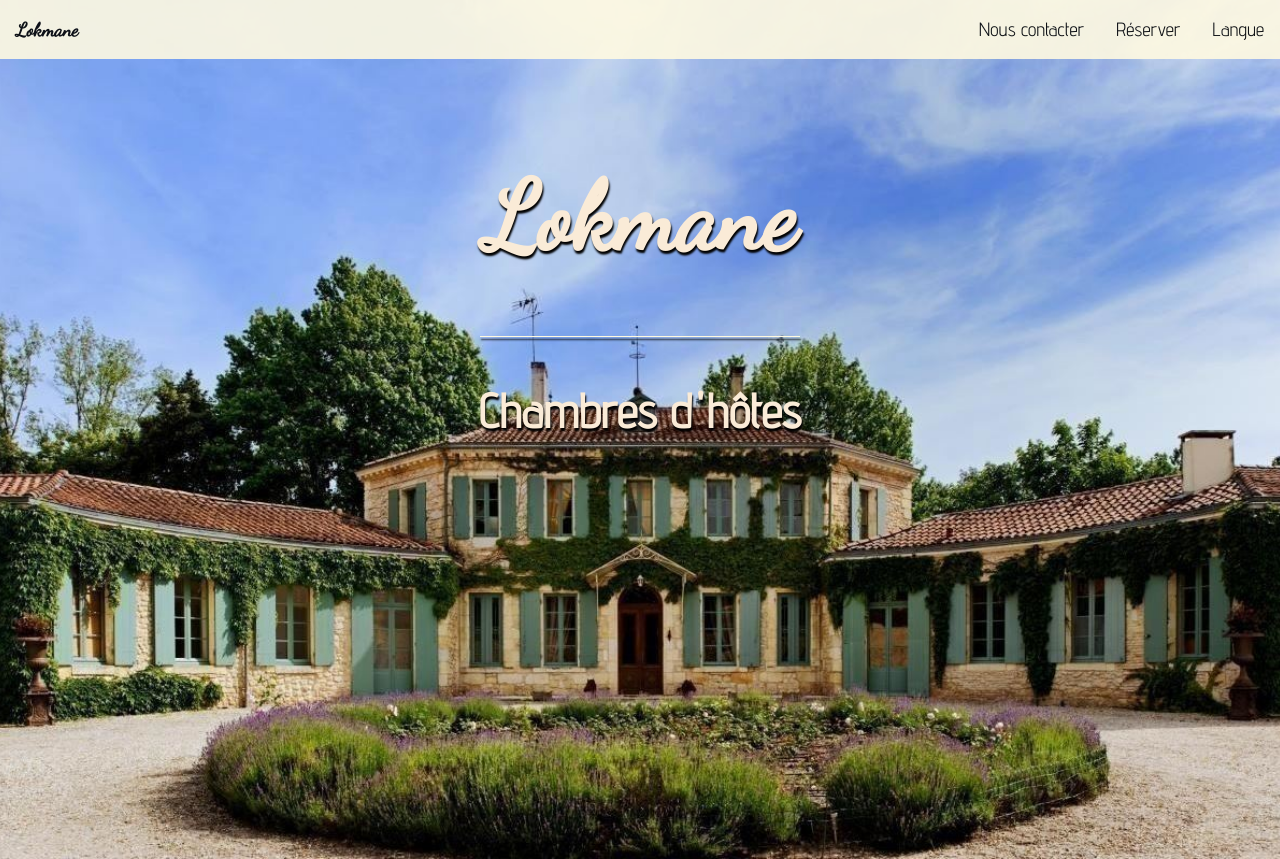
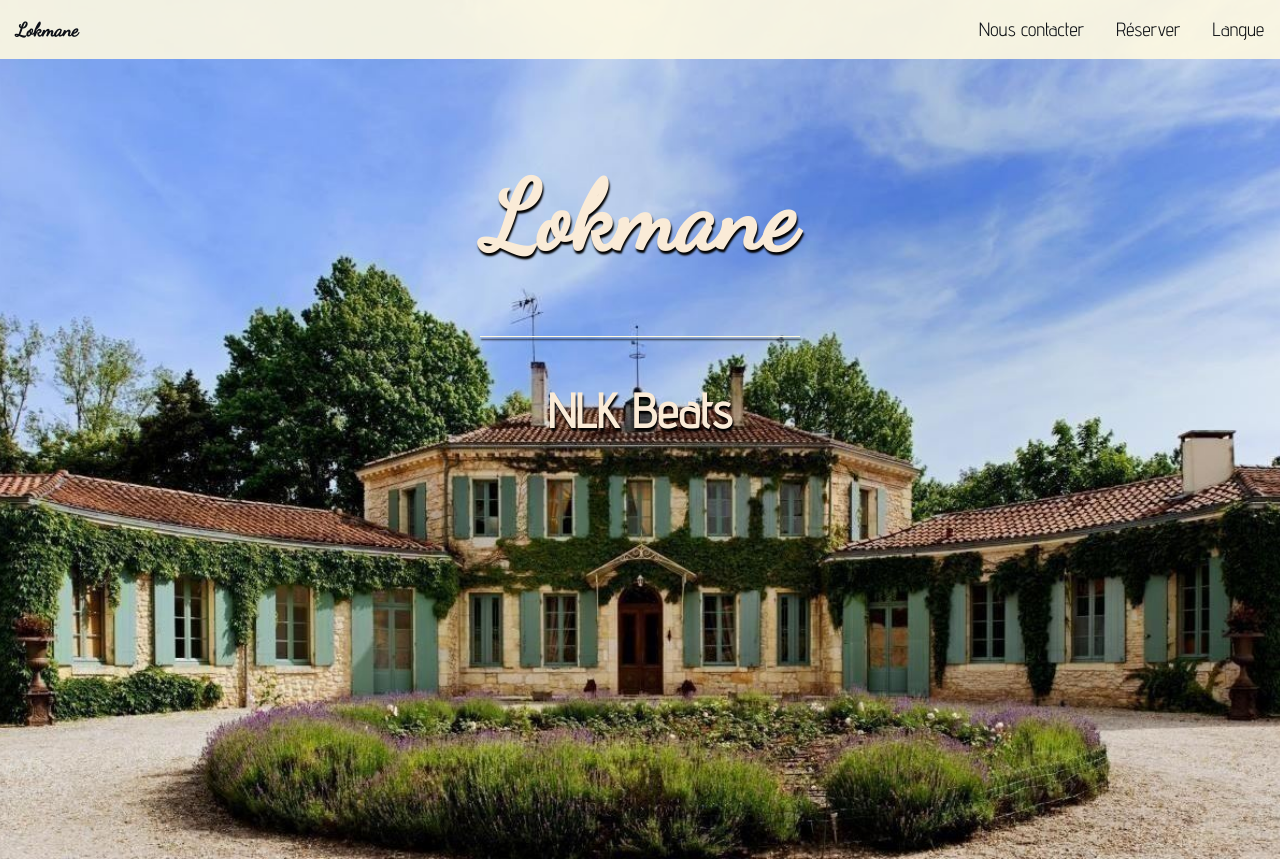
Before and after one commit to lokmanenidal/lokmanenidal.github.io, a plain HTML site: page index.html in a window 1280 px wide. Shown: the top 859 px of the page. Drawn offline with Linux system fonts and the light colour scheme.

Commit message:
Update index.html

```diff
--- a/index.html
+++ b/index.html
@@ -22,7 +22,7 @@
       <div id="imagePrincipale">
         <h1>Lokmane</h1>
         <div id="premierTrait"></div>
-        <h3>Chambres d'hôtes</h3>
+        <h3>NLK Beats</h3>
       </div>
 
     </header>
```
